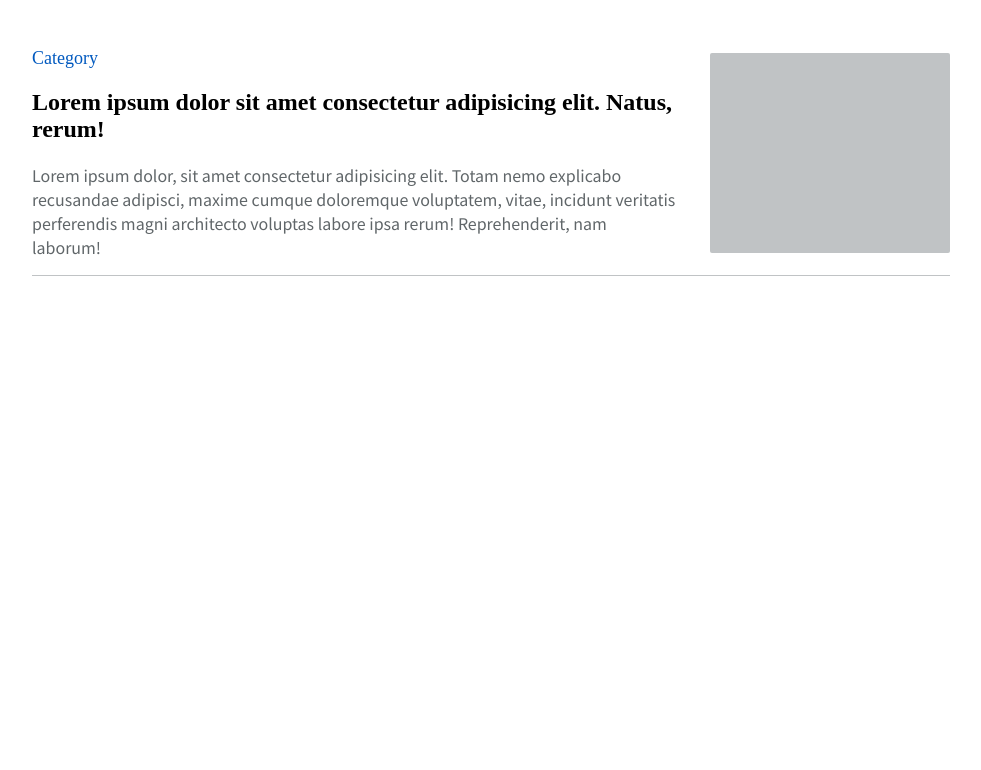
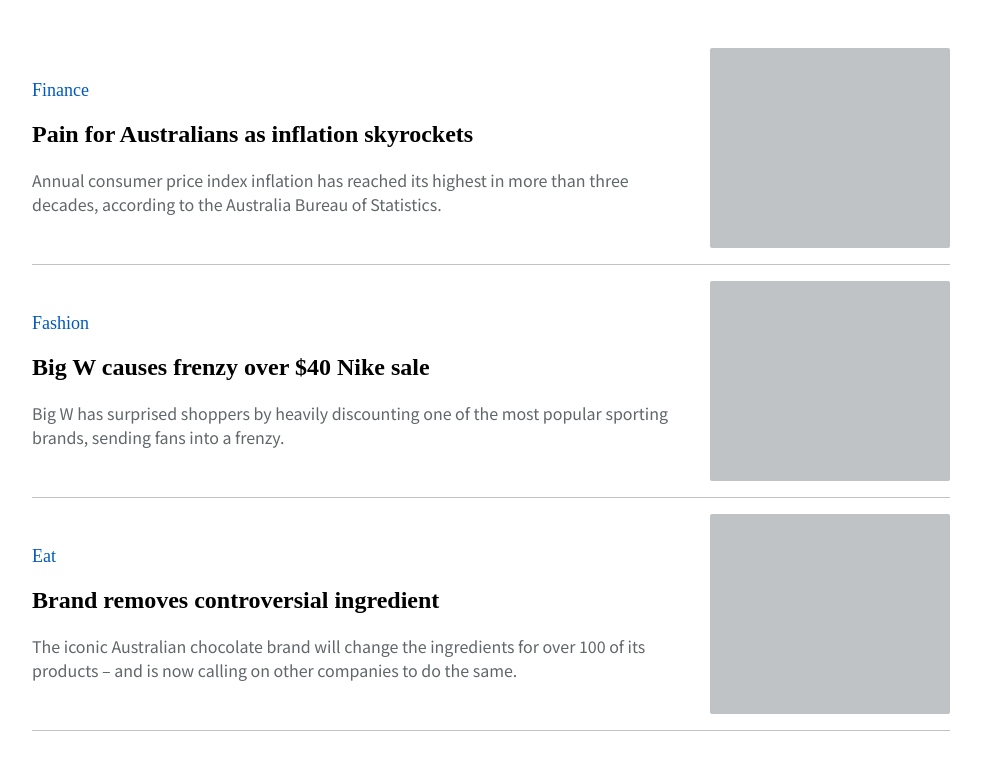
Before and after one commit to timeitel/layouts, a plain HTML site: page index.html in a window 1280 px wide. Shown: the whole page, without its empty margins (149-1130 px from the left). Drawn offline with Linux system fonts and the light colour scheme.

Commit message:
feat: add data into html

```diff
--- a/getData.js
+++ b/getData.js
@@ -1,4 +1,48 @@
-const data = fetch("data.json")
+const data = fetch("https://timeitel.github.io/layouts/data.json")
   .then((response) => response.json())
-  .then((data) => console.log(data))
+  .then((data) => {
+    const sectionElement = document.getElementById("articles--section");
+    data?.articles?.forEach((a) => {
+      const articleElement = document.createElement("article");
+      sectionElement.appendChild(articleElement);
+
+      const loremDescriptionElement = document.createElement("div");
+      loremDescriptionElement.classList.add("lorem-description");
+      articleElement.appendChild(loremDescriptionElement);
+
+      const headerElement = document.createElement("header");
+      loremDescriptionElement.appendChild(headerElement);
+
+      const categoryElement = document.createElement("div");
+      categoryElement.classList.add("category-label");
+      categoryElement.textContent = a.category;
+      headerElement.appendChild(categoryElement);
+
+      const headlineElement = document.createElement("h2");
+      headlineElement.textContent = a.headline;
+      headerElement.appendChild(headlineElement);
+
+      const descriptionTextElement = document.createElement("div");
+      descriptionTextElement.classList.add("lorem-description--text");
+      descriptionTextElement.textContent = a.description;
+      loremDescriptionElement.appendChild(descriptionTextElement);
+
+      const figureElement = document.createElement("figure");
+      articleElement.appendChild(figureElement);
+
+      const separatorElement = document.createElement("div");
+      separatorElement.classList.add("separator");
+      sectionElement.appendChild(separatorElement);
+
+      // const note = document.querySelector(".note");
+      // note.style.backgroundColor = "yellow";
+      // note.style.color = "red";
+      // ✅ Add text content to element
+      // el.textContent = "Hello world";
+
+      // ✅ Or set the innerHTML of the element
+      // el.innerHTML = `<span>One, two, three</span>`;
+    });
+    console.log(data);
+  })
   .catch((error) => console.log(error));
--- a/index.html
+++ b/index.html
@@ -14,27 +14,7 @@
     />
   </head>
   <body>
-    <section>
-      <article>
-        <div class="lorem-description">
-          <header>
-            <div class="category-label">Category</div>
-            <h2>
-              Lorem ipsum dolor sit amet consectetur adipisicing elit. Natus,
-              rerum!
-            </h2>
-          </header>
-          <div class="lorem-description--text">
-            Lorem ipsum dolor, sit amet consectetur adipisicing elit. Totam nemo
-            explicabo recusandae adipisci, maxime cumque doloremque voluptatem,
-            vitae, incidunt veritatis perferendis magni architecto voluptas
-            labore ipsa rerum! Reprehenderit, nam laborum!
-          </div>
-        </div>
-        <figure></figure>
-      </article>
-      <div class="separator"></div>
-    </section>
+    <section id="articles--section"></section>
 
     <script type="text/javascript" src="./getData.js"></script>
   </body>
```
